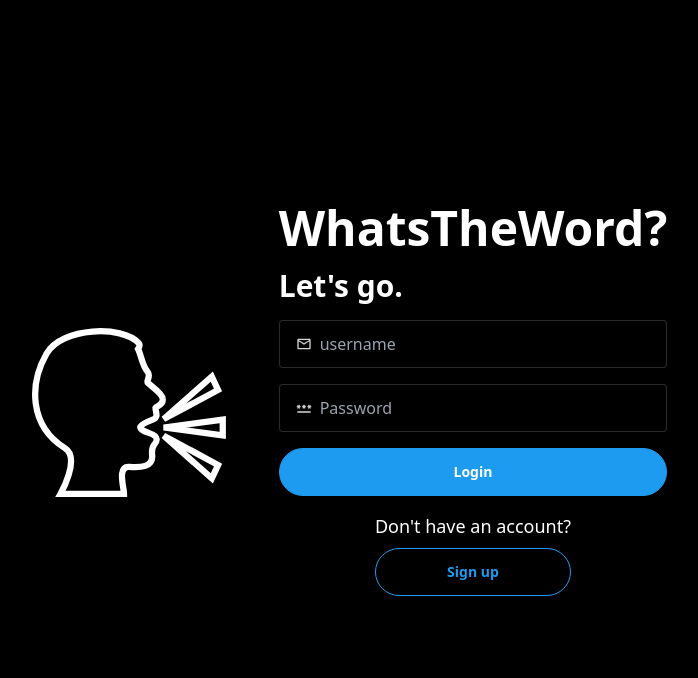
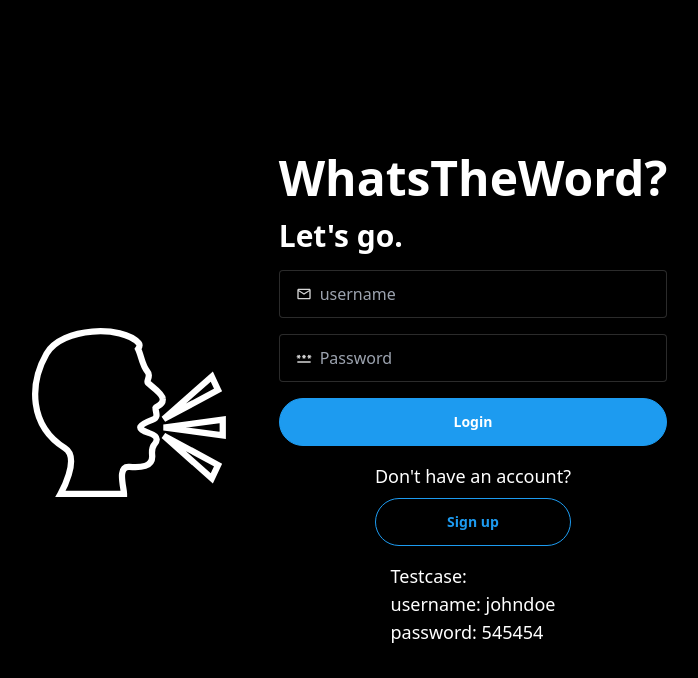
Before and after one commit to shhashwat/WhatsTheWord, a React (Vite) app in the folder frontend/: page /login in a window 1280 px wide. Shown: the top 678 px of the page, without its empty margins (317-1015 px from the left). Built offline with nearby package versions, Linux system fonts and the light colour scheme; no server answers.

Commit message:
added a testcase for LoginPage.jsx

```diff
--- a/frontend/src/pages/auth/login/LoginPage.jsx
+++ b/frontend/src/pages/auth/login/LoginPage.jsx
@@ -97,6 +97,12 @@ const LoginPage = () => {
 						<button className='btn rounded-full btn-primary text-white btn-outline w-full'>Sign up</button>
 					</Link>
 				</div>
+				<div className='flex flex-col gap-2 mt-4'>
+					<p className='text-white text-lg'>Testcase:
+						<div>username: johndoe</div>
+						password: 545454
+					</p>
+				</div>
 			</div>
 		</div>
 	);
```
